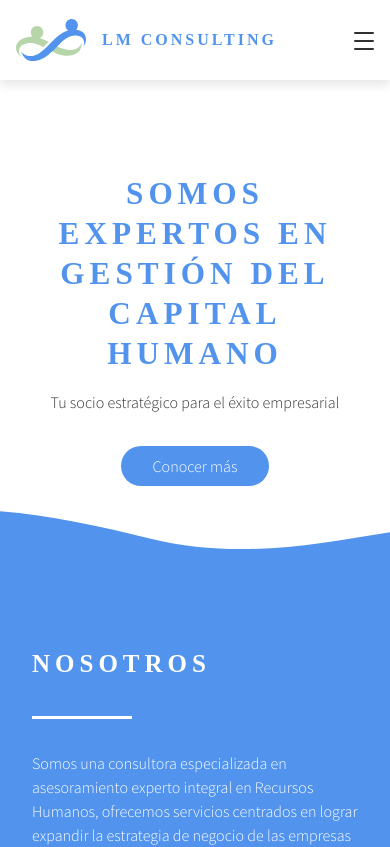
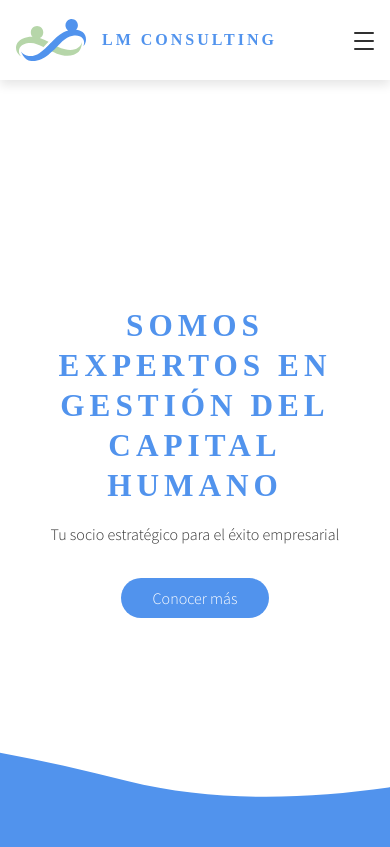
Before and after one commit to agreloe/lm-consulting, a Next.js app: page / in a window 390 px wide. Shown: the top 847 px of the page. Built offline with nearby package versions, Linux system fonts and the light colour scheme; a web font is replaced by a local one.

Commit message:
changed banner height on small screen

```diff
--- a/src/styles/Banner.module.scss
+++ b/src/styles/Banner.module.scss
@@ -28,7 +28,7 @@
         background-image: url('../img/SVG/BannerImgMobile.svg');
         background-size: cover;
         background-position: 50%;
-        min-height: 500px;
+        min-height: calc(100vh - $navHeight);
     }
 
     @include medium-screen {
```
